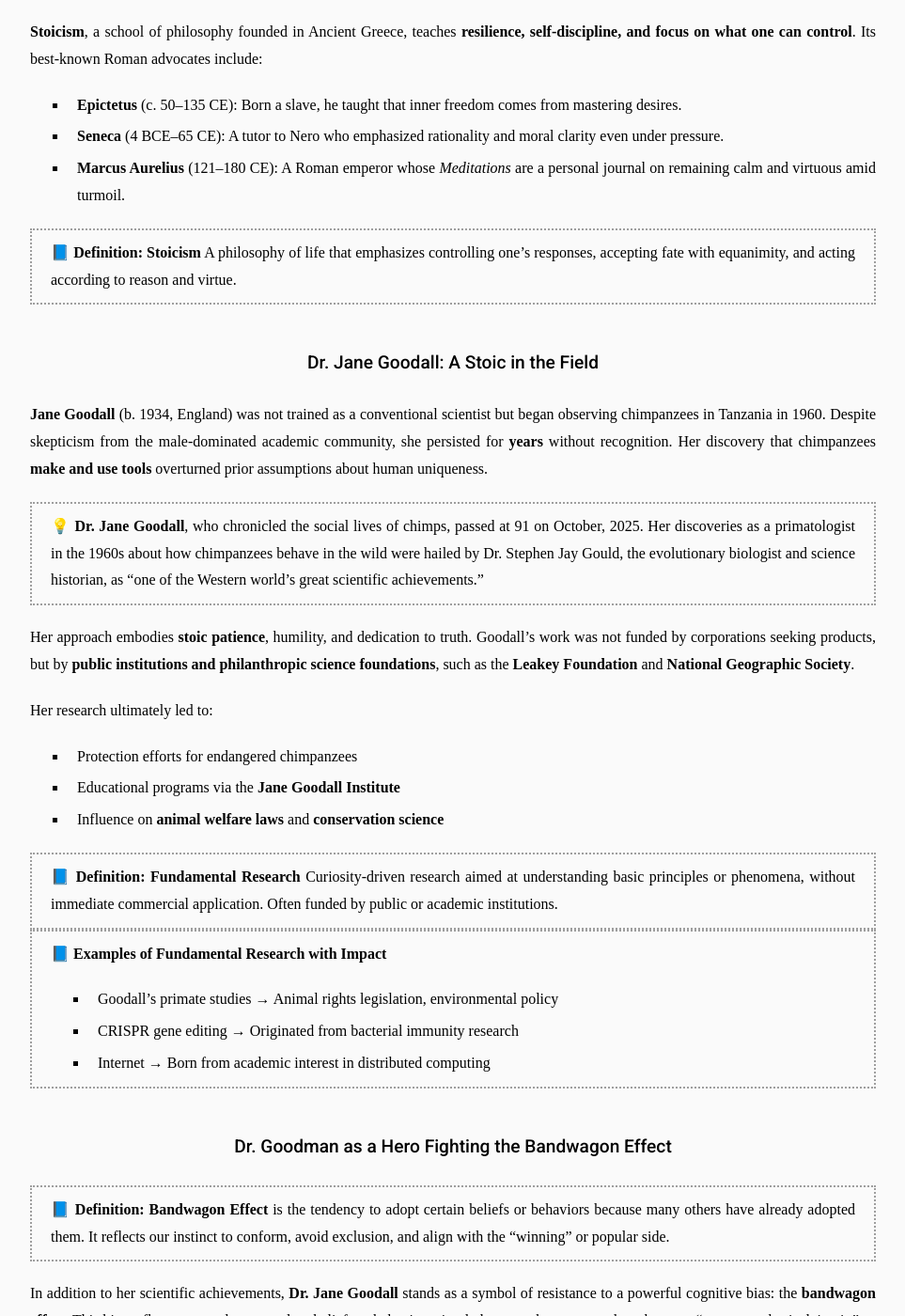
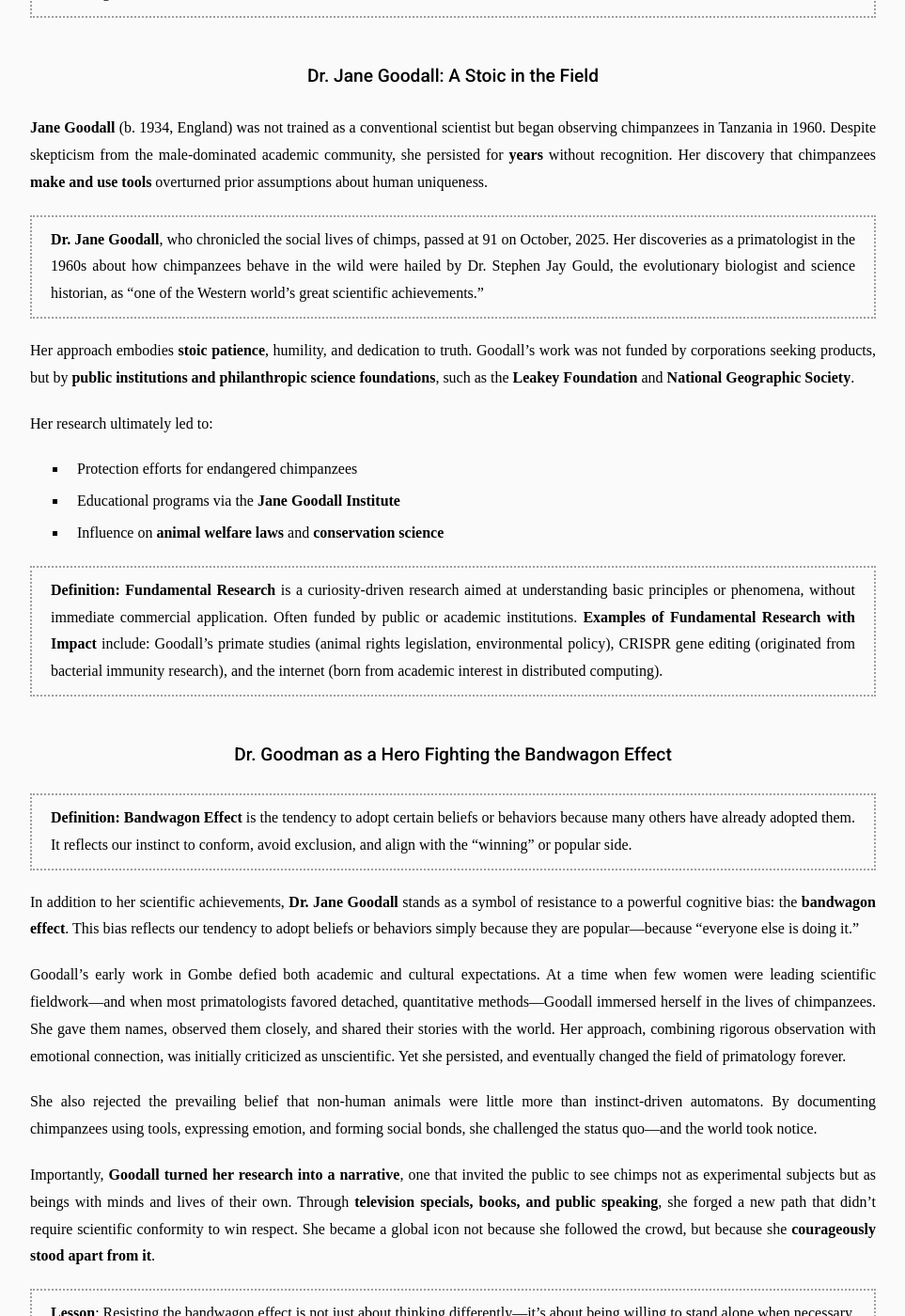
Before and after one commit to machadodj/machadodj.github.io, a Jekyll site: the page built from _posts/2025-10-02-GoodbyeGoodall.md, in a window 1280 px wide and 1400 px high, scrolled down 2739 px. Shown: the whole window at 94% size, without its empty margins (158-1121 px from the left). Built offline with Jekyll 4.4.1, drawn with Linux system fonts in a browser that asks for light colours; nearby versions of some CDN libraries; emoji names are drawn with the system emoji font; some web fonts are replaced; some of the changed text lies outside the part shown.

Commit message:
Update 2025-10-02-GoodbyeGoodall.md

```diff
--- a/_posts/2025-10-02-GoodbyeGoodall.md
+++ b/_posts/2025-10-02-GoodbyeGoodall.md
@@ -13,14 +13,6 @@
 
 This document, written by [Dr. Denis Jacob Machado](https://phyloinformatcis.com) on October 2, 2025, is inspired by discussions on the lives and works of Jane Goodall, Charles S. Peirce, Karl Popper, Willi Hennig, and the Stoic philosophers Epictetus, Seneca, and Marcus Aurelius. It is intended as an accessible reflection for early-career researchers and students.
 
----
-
-TABLE OF CONTENTS
-
-[toc]
-
----
-
 ## Introduction
 
 Science often advances through patient, methodical effort—driven not by profit but by curiosity and courage. Few embody this spirit better than **Dr. Jane Goodall**, whose lifelong study of chimpanzees transformed our understanding of primate behavior and inspired generations of scientists and activists. This document examines the philosophical foundations of scientific inquiry, the importance of fundamental research, and the role of stoic perseverance, drawing on examples from Goodall and influential thinkers such as **Peirce**, **Popper**, **Hennig**, and **the Stoics**.
@@ -29,11 +21,9 @@
 
 Modern science blends several reasoning modes—**abduction**, **induction**, and **deduction**—in a cycle of discovery, testing, and refinement. These concepts were explored in depth by **Charles Sanders Peirce** (1839–1914), a logician and philosopher from the United States who coined the term *abduction*.
 
-> 📘 **Definition: Abduction** is the process of generating the most plausible explanation for an observation. It is the logic of forming hypotheses based on incomplete evidence.
-
-> 📘 **Definition: Induction** involves identifying patterns in specific observations to infer general rules or theories.
-
-> 📘 **Definition: Deduction** applies general rules to specific cases to predict outcomes or validate observations.
+> **Definition: Abduction** is the process of generating the most plausible explanation for an observation. It is the logic of forming hypotheses based on incomplete evidence.
+> **Definition: Induction** involves identifying patterns in specific observations to infer general rules or theories.
+> **Definition: Deduction** applies general rules to specific cases to predict outcomes or validate observations.
 
 Peirce emphasized that **inquiry starts with abduction**, proceeds to **deductive testing**, and ends with **inductive confirmation**—but the cycle repeats as new observations arise, indicating a discrepancy of some sort.
 
@@ -41,21 +31,21 @@
 
 **Abduction** (within the world of facts) is the inference to the best explanation. When we observe a fact and try to come up with the most plausible explanation for it, we are engaging in abductive reasoning. Abduction begins in the world of facts and tries to generate a likely rule or hypothesis that could explain what we’re seeing—even if we don’t have complete information. It’s the starting point of inquiry, where creativity meets plausibility.
 
-> :bulb: An example of abductive reasoning, inspired by Dr. Goodall, is: "We observe that chimpanzees use sticks to extract termites. We abduct that they must understand the stick’s function as a tool."
+> An example of abductive reasoning, inspired by Dr. Goodall, is: "We observe that chimpanzees use sticks to extract termites. We abduct that they must understand the stick’s function as a tool."
 
 **Induction** (from the world of facts to the world of rules) is generalizing from examples. Inductive reasoning is when we look at repeated observations or patterns and infer a general rule or principle. It moves from the world of facts to the creation of rules. However, these rules are always provisional in the sense that they are supported by evidence but not guaranteed.
 
-> :bulb: For example: "We observe many chimpanzees across years using tools. We induce the rule that chimpanzees, as a species, use tools."
+> For example: "We observe many chimpanzees across years using tools. We induce the rule that chimpanzees, as a species, use tools."
 
 **Deduction** (within the language of rules) is applying rules to specific cases. Deductive reasoning begins with a general rule or theory and applies it to a specific situation to draw a logically certain conclusion. It operates entirely within the world of rules and tests whether a specific case follows logically.
 
-> :bulb: For example: "All species that use tools exhibit flexible problem-solving. Chimpanzees use tools. Therefore, we deduce that chimpanzees exhibit flexible problem-solving."
+> For example: "All species that use tools exhibit flexible problem-solving. Chimpanzees use tools. Therefore, we deduce that chimpanzees exhibit flexible problem-solving."
 
 ### Karl Popper and the Power of Falsification
 
 **Karl Popper** (1902–1994), an Austrian-British philosopher, argued that what defines science is not confirmation, but **falsification**—the ability to test and potentially refute hypotheses.
 
-> 📘 **Definition: Falsification**  is a scientific theory must make predictions that can be proven wrong. If a theory cannot be tested or falsified, it does not belong to science.
+> **Definition: Falsification**  is a scientific theory must make predictions that can be proven wrong. If a theory cannot be tested or falsified, it does not belong to science.
 
 Popper’s insistence on falsifiability shifted the focus of science to **deductive rigor** and bold theorizing. He critiqued **inductive confirmation** as always fallible, stressing that no number of positive observations can guarantee a theory is true—yet a single counterexample can disprove it.
 
@@ -67,14 +57,13 @@
 - **Seneca** (4 BCE–65 CE): A tutor to Nero who emphasized rationality and moral clarity even under pressure.
 - **Marcus Aurelius** (121–180 CE): A Roman emperor whose *Meditations* are a personal journal on remaining calm and virtuous amid turmoil.
 
-> 📘 **Definition: Stoicism**
-> A philosophy of life that emphasizes controlling one's responses, accepting fate with equanimity, and acting according to reason and virtue.
+> **Definition: Stoicism** is a philosophy of life that emphasizes controlling one's responses, accepting fate with equanimity, and acting according to reason and virtue.
 
 ### Dr. Jane Goodall: A Stoic in the Field
 
 **Jane Goodall** (b. 1934, England) was not trained as a conventional scientist but began observing chimpanzees in Tanzania in 1960. Despite skepticism from the male-dominated academic community, she persisted for **years** without recognition. Her discovery that chimpanzees **make and use tools** overturned prior assumptions about human uniqueness.
 
-> :bulb: **Dr. Jane Goodall**, who chronicled the social lives of chimps, passed at 91 on October, 2025. Her discoveries as a primatologist in the 1960s about how chimpanzees behave in the wild were hailed by Dr. Stephen Jay Gould, the evolutionary biologist and science historian, as "one of the Western world’s great scientific achievements."
+> **Dr. Jane Goodall**, who chronicled the social lives of chimps, passed at 91 on October, 2025. Her discoveries as a primatologist in the 1960s about how chimpanzees behave in the wild were hailed by Dr. Stephen Jay Gould, the evolutionary biologist and science historian, as "one of the Western world’s great scientific achievements."
 
 Her approach embodies **stoic patience**, humility, and dedication to truth. Goodall’s work was not funded by corporations seeking products, but by **public institutions and philanthropic science foundations**, such as the **Leakey Foundation** and **National Geographic Society**.
 
@@ -84,18 +73,12 @@
 - Educational programs via the **Jane Goodall Institute**
 - Influence on **animal welfare laws** and **conservation science**
 
-> 📘 **Definition: Fundamental Research**
-> Curiosity-driven research aimed at understanding basic principles or phenomena, without immediate commercial application. Often funded by public or academic institutions.
-
-> 📘 **Examples of Fundamental Research with Impact**
->
-> - Goodall’s primate studies → Animal rights legislation, environmental policy
-> - CRISPR gene editing → Originated from bacterial immunity research
-> - Internet → Born from academic interest in distributed computing
+> **Definition: Fundamental Research** is a curiosity-driven research aimed at understanding basic principles or phenomena, without immediate commercial application. Often funded by public or academic institutions.
+> **Examples of Fundamental Research with Impact** include: Goodall’s primate studies (animal rights legislation, environmental policy), CRISPR gene editing (originated from bacterial immunity research), and the internet (born from academic interest in distributed computing).
 
 ### Dr. Goodman as a Hero Fighting the Bandwagon Effect
 
-> 📘 **Definition: Bandwagon Effect** is the tendency to adopt certain beliefs or behaviors because many others have already adopted them. It reflects our instinct to conform, avoid exclusion, and align with the “winning” or popular side.
+> **Definition: Bandwagon Effect** is the tendency to adopt certain beliefs or behaviors because many others have already adopted them. It reflects our instinct to conform, avoid exclusion, and align with the “winning” or popular side.
 
 In addition to her scientific achievements, **Dr. Jane Goodall** stands as a symbol of resistance to a powerful cognitive bias: the **bandwagon effect**. This bias reflects our tendency to adopt beliefs or behaviors simply because they are popular—because “everyone else is doing it.”
 
@@ -105,17 +88,17 @@
 
 Importantly, **Goodall turned her research into a narrative**, one that invited the public to see chimps not as experimental subjects but as beings with minds and lives of their own. Through **television specials, books, and public speaking**, she forged a new path that didn’t require scientific conformity to win respect. She became a global icon not because she followed the crowd, but because she **courageously stood apart from it**.
 
-> 🧭 **Lesson**: Resisting the bandwagon effect is not just about thinking differently—it’s about being willing to stand alone when necessary. Goodall’s legacy reminds us that original insights often come from those who are willing to question consensus, follow their observations, and think for themselves.
+> **Lesson**: Resisting the bandwagon effect is not just about thinking differently—it’s about being willing to stand alone when necessary. Goodall’s legacy reminds us that original insights often come from those who are willing to question consensus, follow their observations, and think for themselves.
 
 ### More on the Bandwagon Effect and Groupthink
 
-> 📘 **Definition: Groupthink** is a psychological phenomenon where members of a group suppress dissenting opinions to maintain harmony or avoid conflict, often resulting in poor decisions.
+> **Definition: Groupthink** is a psychological phenomenon where members of a group suppress dissenting opinions to maintain harmony or avoid conflict, often resulting in poor decisions.
 
 The bandwagon effect is **common in politics, medicine, education, marketing, investing, and even science itself**. It often masquerades as common sense: “If so many people believe this, it must be true.” But as researchers have shown, this can lead us to accept flawed ideas and suppress critical thought.
 
 Consider a sports fan who switches teams simply because the new team is winning, or a voter who changes allegiance after seeing a poll. These examples might seem trivial, but the consequences can scale rapidly. **Medical professionals**, for instance, have historically embraced unproven procedures (like widespread tonsillectomies) simply because they were popular at the time—not because they were backed by strong evidence.
 
-> 🧠 **Why does the Bandwagon Effect happen?** It happens because of natural (and evolutionarily beneficial) mental shortcuts (heuristic processes). Popularity is used as a proxy for truth. Moreover, social conformity dictates that we seek inclusion and avoid isolation. Finally, we all have an inherited desire to win. Therefore, aligning with the majority can feel safer or more advantageous.
+> **Why does the Bandwagon Effect happen?** It happens because of natural (and evolutionarily beneficial) mental shortcuts (heuristic processes). Popularity is used as a proxy for truth. Moreover, social conformity dictates that we seek inclusion and avoid isolation. Finally, we all have an inherited desire to win. Therefore, aligning with the majority can feel safer or more advantageous.
 
 When unchecked, the bandwagon effect contributes to **mob mentality**, **suppression of dissent**, and **poor decision-making**. It is closely related to:
 
@@ -127,15 +110,15 @@
 
 But **adoption without discernment** can be wasteful or even harmful. Voice assistants that fail, algorithms that misdiagnose, and overly complex "smart" devices that replace simpler solutions are all reminders that **popular doesn’t mean practical**.
 
-> 🧭 **Lesson**: In a world flooded with trends and hype, slowing down our decision-making is a form of intellectual courage. Good ideas don’t always come with popular backing—and popular ideas aren’t always good.
+> **Lesson**: In a world flooded with trends and hype, slowing down our decision-making is a form of intellectual courage. Good ideas don’t always come with popular backing—and popular ideas aren’t always good.
 
 ## Digression: A Shamelles Plug of Phylogenetics
 
 **Will Hennig** (1913–1976), a German entomologist, revolutionized biological classification with his work on **cladistics**, a method for reconstructing evolutionary relationships based on **shared derived characters** (*synapomorphies*).
 
-> 📘 **Definition: Cladistics Phylogenetics** is a scientific method that classifies organisms based on the most recent common ancestor, using shared derived traits (*synapomorphies*) to define evolutionary lineages.
+> **Definition: Cladistics Phylogenetics** is a scientific method that classifies organisms based on the most recent common ancestor, using shared derived traits (*synapomorphies*) to define evolutionary lineages.
 
-> 📘 **Definition: Synapomorphy** is a trait shared by two or more taxa and inferred to be present in their most recent common ancestor. It distinguishes a clade from other lineages. It is a homologous characteristic that represents a type of similarity due to a shared evolutionary history.
+> **Definition: Synapomorphy** is a trait shared by two or more taxa and inferred to be present in their most recent common ancestor. It distinguishes a clade from other lineages. It is a homologous characteristic that represents a type of similarity due to a shared evolutionary history.
 
 Cladistics relies on:
 
@@ -153,8 +136,7 @@
 - **Practice stoicism**: Focus on effort, not reward. Be resilient in the face of slow progress or rejection.
 - **Defend fundamental research**: It’s the bedrock of long-term innovation, from health to conservation to AI.
 
-> 🌱 **Don't Forget**:
->
+> **Don't Forget**:
 > - *Abduction* starts the process (guessing).
 > - *Deduction* tests the guess.
 > - *Induction* generalizes from results.
@@ -177,6 +159,6 @@
 
 Through the lens of **Jane Goodall**, you’ll see the power of doing science that breaks conventions and tells a compelling story. From **Peirce**, you’ll learn how scientific inquiry unfolds through cycles of guesswork, testing, and refinement. With **Popper**, you’ll confront the importance of falsifiability in science. **Hennig** reminds us that rigor and logic must anchor even the most complex inferences. And the **Stoics** offer tools to face the inevitable frustrations of debugging, rejection, and long hours at the bench or terminal.
 
-> 📘 **This isn’t just a side lesson. It’s a foundation.** Learning to program means learning to reason. And reasoning well means understanding not only the *rules of Python*, but also the *logic of science* and the *psychology of bias*.
+> **This isn’t just a side lesson. It’s a foundation.** Learning to program means learning to reason. And reasoning well means understanding not only the *rules of Python*, but also the *logic of science* and the *psychology of bias*.
 
 In an era of generative AI and rapidly shifting tools, students must be more than tool users—they must be *thoughtful creators*, able to question trends, resist hype, and think for themselves. This document invites you to slow down, reflect, and cultivate the **intellectual independence** that defines truly impactful scientists.
```
